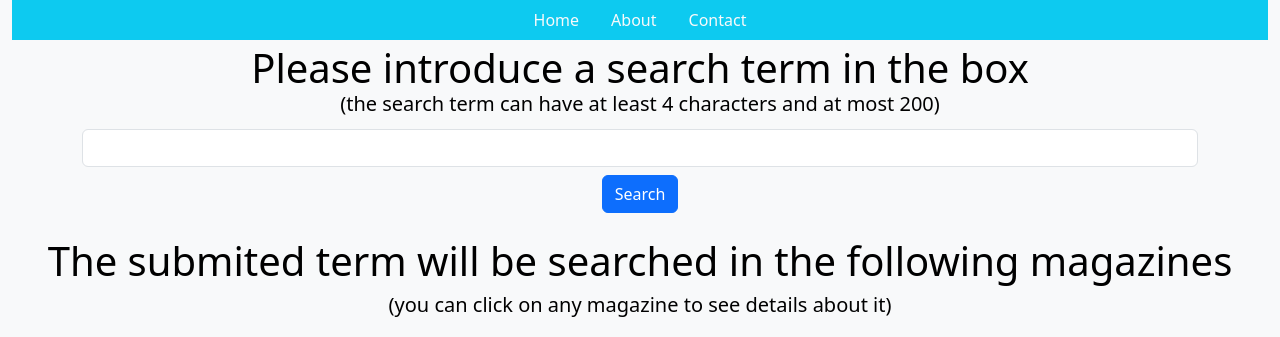
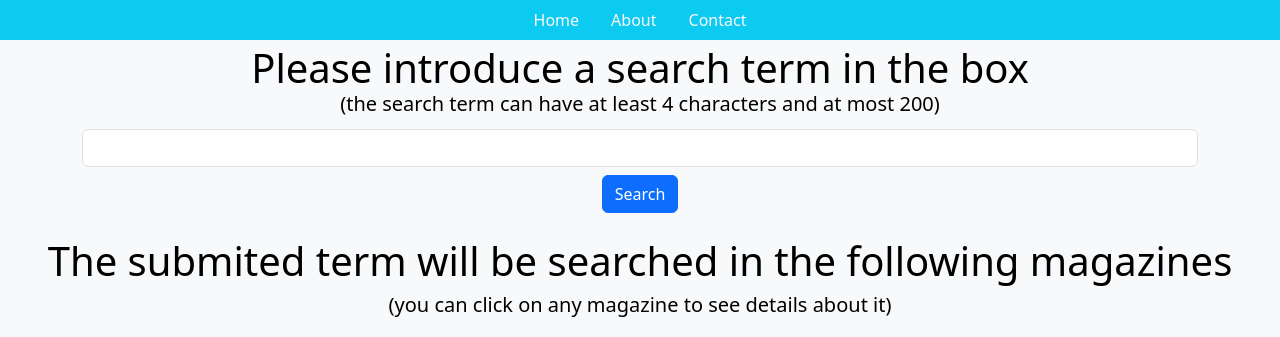
Before and after one commit to AndreiIav/Darwin_App, a Flask app: page / in a window 1280 px wide. Shown: the top 337 px of the page. Run offline with Flask 3, Linux system fonts and the light colour scheme; data that the repository does not hold is empty; parts of the project's set-up code (start-up, migrations or seed data) failed here and were passed over.

Commit message:
Added class g-0 to body in base.html.

```diff
--- a/application/templates/base.html
+++ b/application/templates/base.html
@@ -10,7 +10,7 @@
     {% block css %}{% endblock %}
 </head>
 
-<body class="container-fluid text-bg-light">
+<body class="container-fluid text-bg-light g-0">
     <header>
         <nav class="container-fluid text-bg-info">
             <ul class="nav justify-content-center">
```
